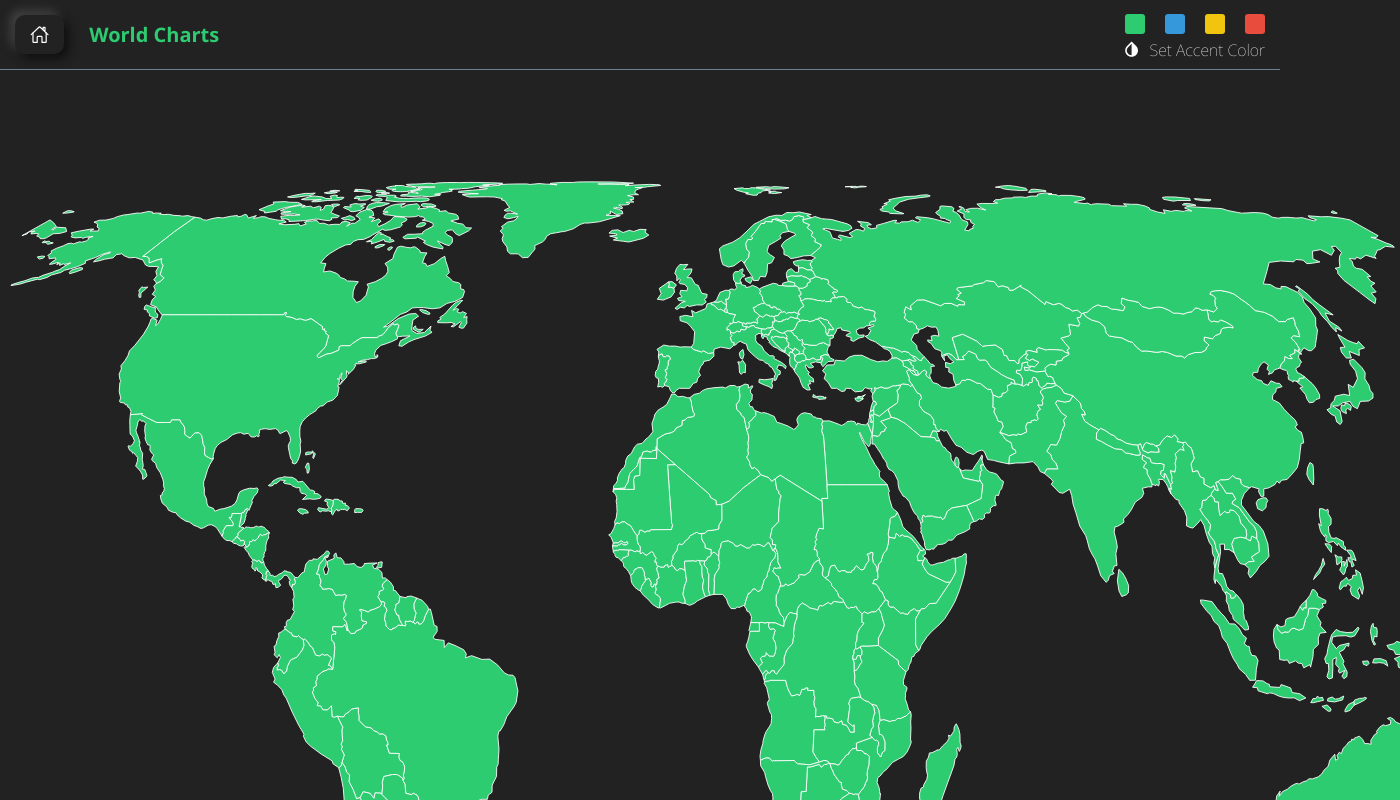
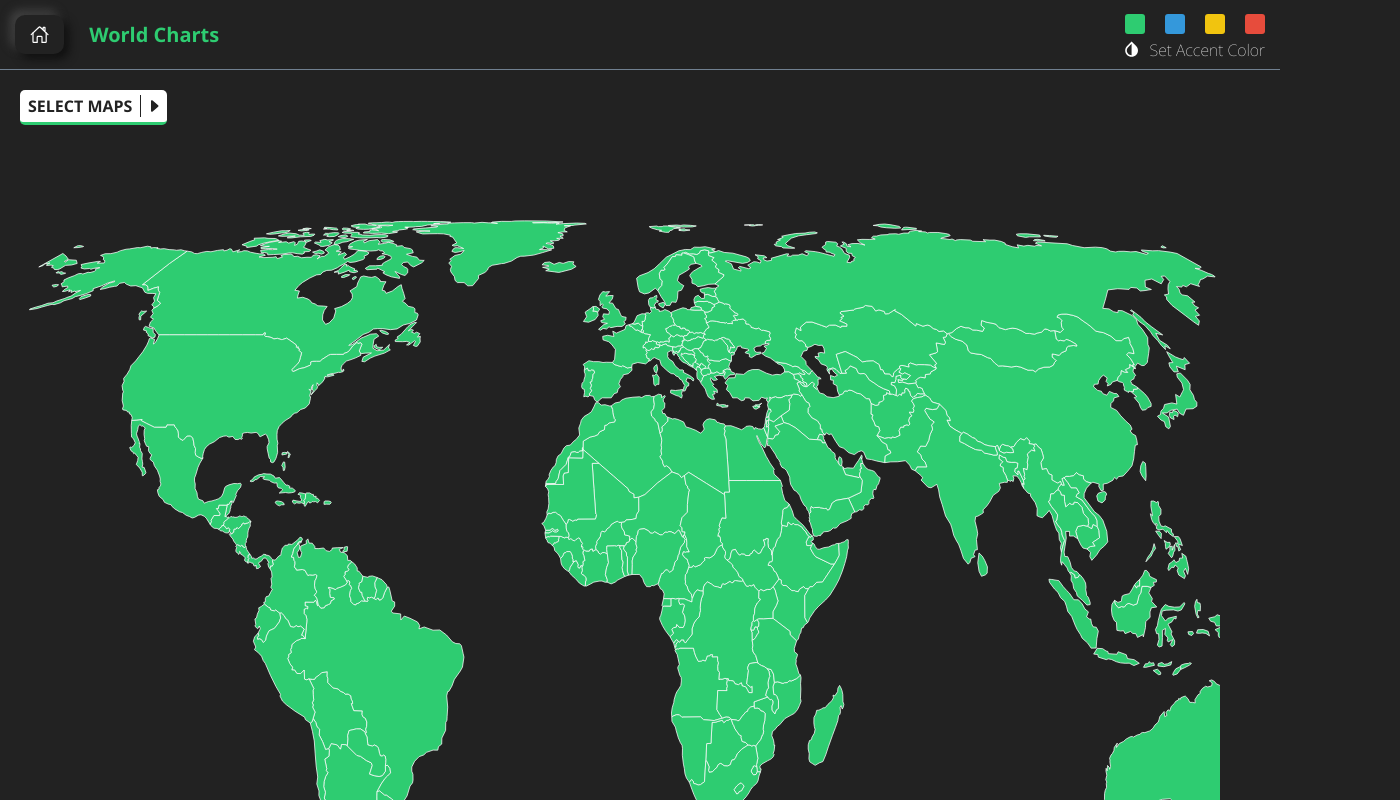
Before and after one commit to Ad1tyARa0/react-d3, a React (Create React App) app: page /world-map in a window 1280 px wide. Shown: the top 800 px of the page, 1400 px wide, since content can reach past the window. Built offline with nearby package versions, Linux system fonts and the light colour scheme.

Commit message:
Updated world maps.

```diff
--- a/src/components/charts/histogram/Histogram.scss
+++ b/src/components/charts/histogram/Histogram.scss
@@ -29,25 +29,6 @@ $class_css_prefix: '.#{$css_prefix}';
   font-size: 12px;
 }
 
-input[type='range'] {
-  -webkit-appearance: none;
-  -moz-appearance: none;
-  appearance: none;
-
-  &:focus {
-    outline: none;
-  }
-
-  &::-webkit-slider-thumb {
-    -webkit-appearance: none;
-    appearance: none;
-  }
-
-  &::-moz-range-thumb {
-    border: none;
-  }
-}
-
 #{$class_css_prefix}slider-div {
   display: flex;
   width: 100%;
@@ -62,36 +43,11 @@ input[type='range'] {
 }
 
 #{$class_css_prefix}slider-input {
-  // @include box-shadow;
-
   width: 200px;
   height: 40px;
   padding: 20px;
   background: $color-background-dark;
   border-radius: 10px;
-
-  @mixin track-style {
-    @include box-shadow;
-
-    display: flex;
-    align-items: center;
-    height: 20px;
-    border-radius: 10px;
-  }
-
-  @mixin thumb-style {
-    @include box-shadow;
-
-    cursor: pointer;
-    position: relative;
-    top: -50%;
-    width: 40px;
-    height: 40px;
-    background-color: $color-background-dark;
-    // background-image: linear-gradient(-45deg, rgba(white, 0.8), transparent);
-    border-radius: 50%;
-    // box-shadow: -1px -1px 2px white, 1px 1px 2px rgba(black, 0.3);
-  }
 
   &::-webkit-slider-runnable-track {
     @include track-style;
--- a/src/global/globals.scss
+++ b/src/global/globals.scss
@@ -21,6 +21,25 @@ body::-webkit-scrollbar-thumb {
 input::-webkit-outer-spin-button,
 input::-webkit-inner-spin-button {
   display: none;
+}
+
+input[type='range'] {
+  -webkit-appearance: none;
+  -moz-appearance: none;
+  appearance: none;
+
+  &:focus {
+    outline: none;
+  }
+
+  &::-webkit-slider-thumb {
+    -webkit-appearance: none;
+    appearance: none;
+  }
+
+  &::-moz-range-thumb {
+    border: none;
+  }
 }
 
 html {
--- a/src/global/variables.scss
+++ b/src/global/variables.scss
@@ -47,3 +47,26 @@
     font-family: 'Noto Light';
   }
 }
+
+@mixin track-style {
+  @include box-shadow;
+
+  display: flex;
+  align-items: center;
+  height: 20px;
+  border-radius: 10px;
+}
+
+@mixin thumb-style {
+  @include box-shadow;
+
+  cursor: pointer;
+  position: relative;
+  top: -50%;
+  width: 40px;
+  height: 40px;
+  background-color: $color-background-dark;
+  // background-image: linear-gradient(-45deg, rgba(white, 0.8), transparent);
+  border-radius: 50%;
+  // box-shadow: -1px -1px 2px white, 1px 1px 2px rgba(black, 0.3);
+}
--- a/src/pages/world-charts/WorldCharts.scss
+++ b/src/pages/world-charts/WorldCharts.scss
@@ -5,5 +5,9 @@ $css_prefix: 'p--w-c__';
 $class_css_prefix: '.#{$css_prefix}';
 
 #{$class_css_prefix}main {
-  //   background-color: aliceblue;
+  padding: 20px;
 }
+
+#{$class_css_prefix}path {
+  transition: fill 500ms linear;
+}
--- a/src/pages/world-charts/WorldCharts.tsx
+++ b/src/pages/world-charts/WorldCharts.tsx
@@ -1,6 +1,11 @@
 import React, { useState, useEffect, useCallback } from 'react';
 import { feature } from 'topojson-client';
-import { geoEqualEarth, geoPath } from 'd3-geo';
+import {
+  geoPath,
+  geoEqualEarth,
+  geoOrthographic,
+  geoStereographic,
+} from 'd3-geo';
 import { Feature, FeatureCollection, Geometry } from 'geojson';
 
 // Contexts.
@@ -8,6 +13,9 @@ import { RootContext } from '../../context/RootContext';
 
 // SCSS.
 import './WorldCharts.scss';
+import { Data } from '../../components/common/data/Data';
+import { Dropdown } from '../../components/common/dropdown/Dropdown';
+import { DropdownOptionsType } from '../../utils/types/dropdown';
 
 // Pages -- world - chart
 const css_prefix = 'p--w-c__';
@@ -18,6 +26,26 @@ const scale: number = 200;
 const cx: number = 400;
 const cy: number = 150;
 
+const WORLD_MAPS_TYPES: DropdownOptionsType[] = [
+  {
+    id: 1,
+    title: 'Equal Earth',
+    value: 'geoEqualEarth',
+  },
+
+  {
+    id: 2,
+    title: 'Orthographic',
+    value: 'geoOrthographic',
+  },
+
+  {
+    id: 3,
+    title: 'Stereographic',
+    value: 'geoStereographic',
+  },
+];
+
 // Component props.
 interface WorldChartsProps {}
 
@@ -27,6 +55,14 @@ const WorldChartsComponent: React.FunctionComponent<WorldChartsProps> = () => {
   const [geographies, setGeographies] = useState<
     [] | Array<Feature<Geometry | null>>
   >();
+
+  const [selectedMap, setSelectedMap] = useState<string>(
+    WORLD_MAPS_TYPES[0].value
+  );
+
+  const onChnageSelectedMap = (payload: string) => {
+    setSelectedMap(payload);
+  };
 
   const fetchMapData = useCallback(async () => {
     try {
@@ -51,27 +87,76 @@ const WorldChartsComponent: React.FunctionComponent<WorldChartsProps> = () => {
     fetchMapData();
   }, [fetchMapData]);
 
-  const projection = geoEqualEarth()
+  const orthoProjection = geoOrthographic()
+    .scale(scale)
+    .translate([cx, cy])
+    .rotate([0, 0]);
+
+  const equalEarthProjection = geoEqualEarth()
+    .scale(scale)
+    .translate([cx, cy])
+    .rotate([0, 0]);
+
+  const StereographicProjection = geoStereographic()
     .scale(scale)
     .translate([cx, cy])
     .rotate([0, 0]);
 
   return (
     <div className={`${css_prefix}main`}>
-      <svg width={scale * 7} height={scale * 7} viewBox='0 0 800 450'>
+      <Dropdown
+        items={WORLD_MAPS_TYPES}
+        title='Select Maps'
+        accentColor={accentColor}
+        selectedOption={selectedMap}
+        onClickSelectOption={onChnageSelectedMap}
+      />
+
+      <svg width={scale * 6} height={scale * 6} viewBox='0 0 800 450'>
         <g>
           {(geographies as [])?.map((d, i) => {
             return (
+              <>
+                {selectedMap === 'geoOrthographic' ? (
                   <path
                     key={`path-${uuid()}`}
-                d={geoPath().projection(projection)(d) as string}
+                    d={geoPath().projection(orthoProjection)(d) as string}
                     // fill={`rgba(38, 50, 56, ${
                     //   (1 / (geographies ? geographies.length : 0)) * i
                     // })`}
                     fill={accentColor.value}
                     stroke='white'
                     strokeWidth={0.5}
+                    className={`${css_prefix}path`}
                   />
+                ) : selectedMap === 'geoEqualEarth' ? (
+                  <path
+                    key={`path-${uuid()}`}
+                    d={geoPath().projection(equalEarthProjection)(d) as string}
+                    // fill={`rgba(38, 50, 56, ${
+                    //   (1 / (geographies ? geographies.length : 0)) * i
+                    // })`}
+                    fill={accentColor.value}
+                    stroke='white'
+                    strokeWidth={0.5}
+                    className={`${css_prefix}path`}
+                  />
+                ) : selectedMap === 'geoStereographic' ? (
+                  <path
+                    key={`path-${uuid()}`}
+                    d={
+                      geoPath().projection(StereographicProjection)(d) as string
+                    }
+                    // fill={`rgba(38, 50, 56, ${
+                    //   (1 / (geographies ? geographies.length : 0)) * i
+                    // })`}
+                    fill={accentColor.value}
+                    stroke='white'
+                    strokeWidth={0.5}
+                    className={`${css_prefix}path`}
+                  />
+                ) : null}
+              </>
             );
           })}
         </g>
```
Lines whose indentation alone changed are shown as unchanged.
